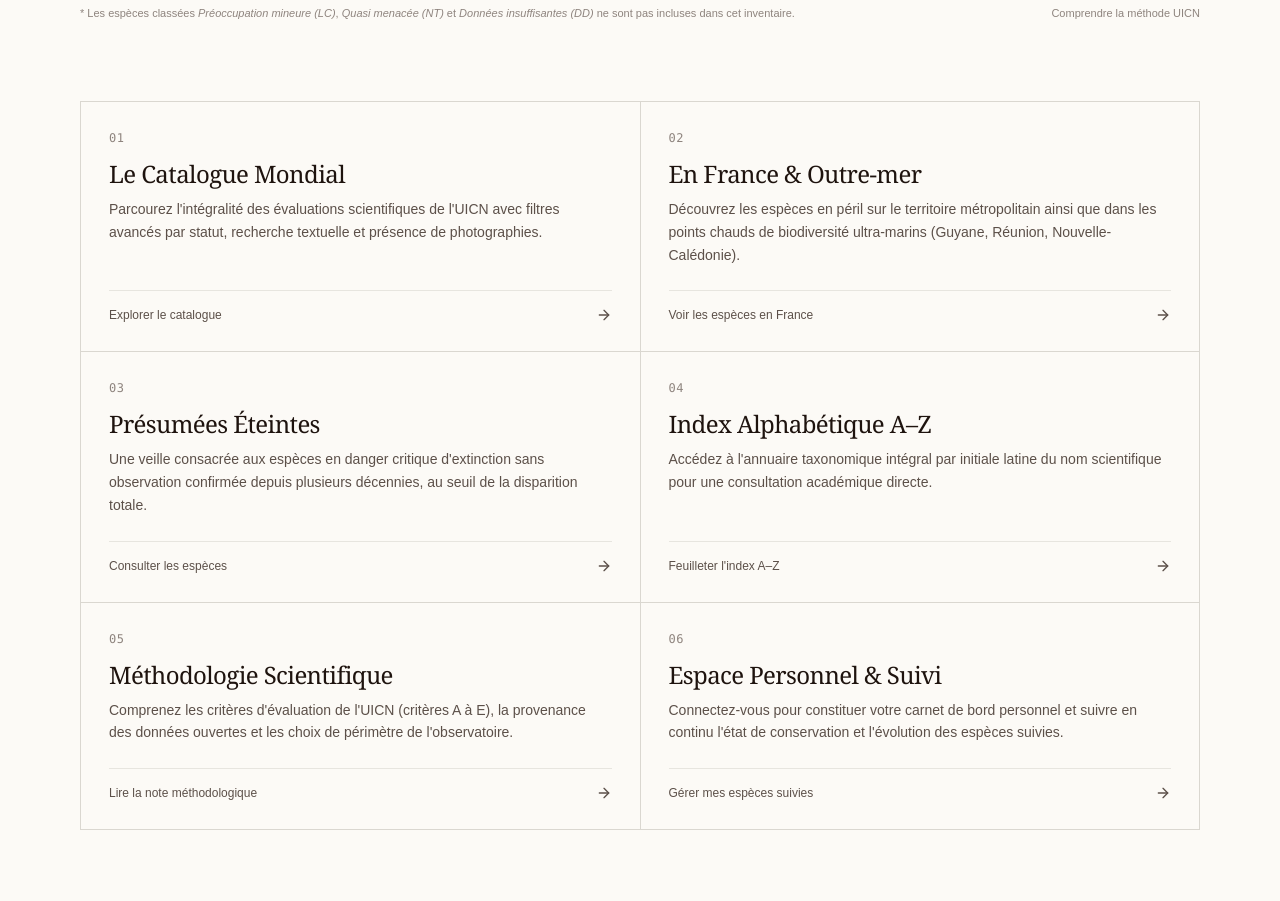
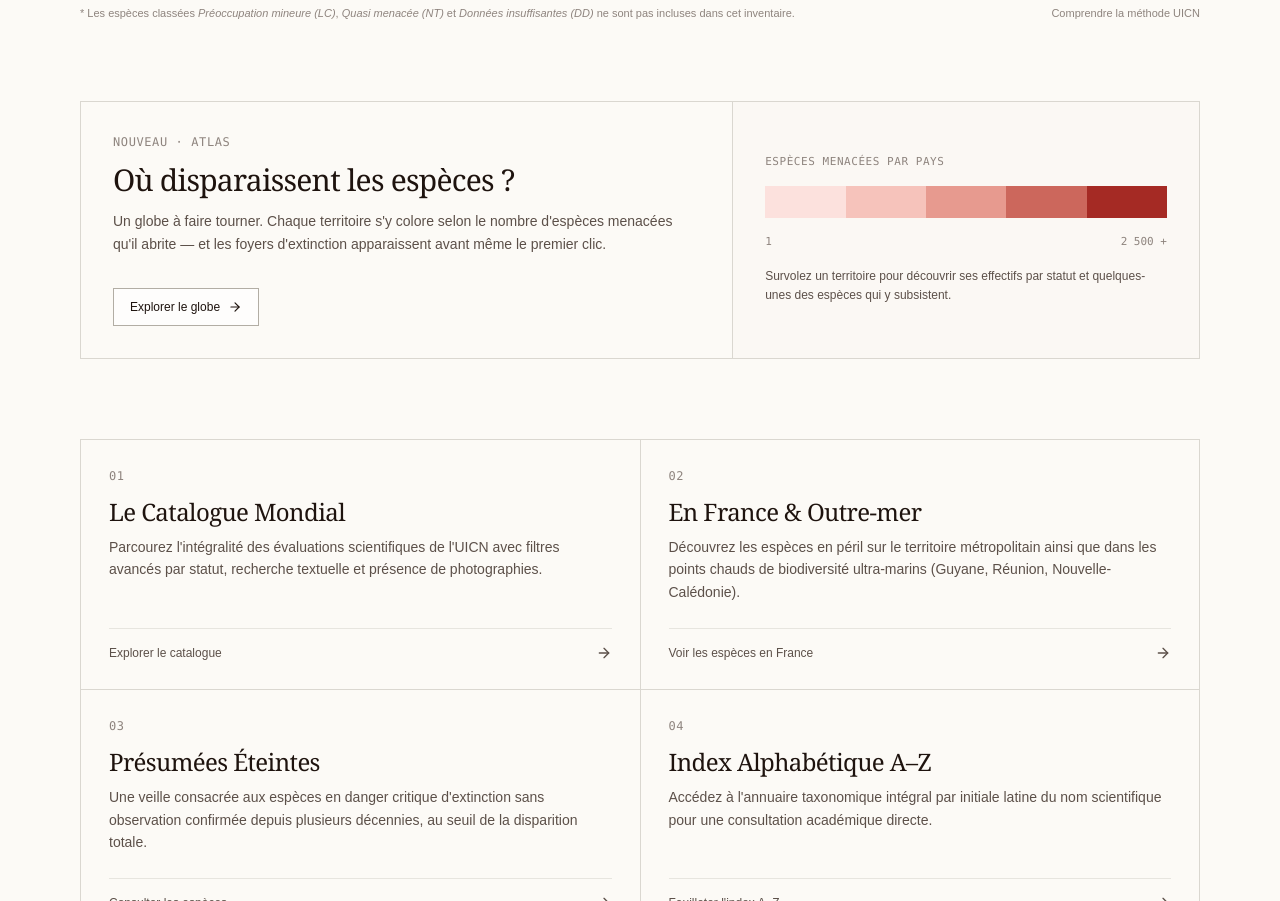
Before and after one commit to Benoux34/redlist, a React (Vite) app in the folder apps/web/: page / in a window 1280 px wide. Shown: the part 1034-1935 px from the top of the page. Built offline with nearby package versions, Linux system fonts and the light colour scheme; no server answers.

Commit message:
feat: atlas in homepage

```diff
--- a/apps/web/src/pages/atlas/country-panel/CountryPanel.tsx
+++ b/apps/web/src/pages/atlas/country-panel/CountryPanel.tsx
@@ -66,7 +66,10 @@ const CountryPanel = ({ index, selected, hovered }: Props) => {
                 <div key={row.code} className="flex flex-col gap-1">
                   <div className="flex items-baseline justify-between gap-2">
                     <span className="text-xs text-[var(--color-ink-muted)]">
-                      {row.label}
+                      {row.label}{" "}
+                      <span className="font-mono text-[var(--color-ink-faint)]">
+                        ({row.code})
+                      </span>
                     </span>
                     <span className="font-mono text-xs tabular-nums text-[var(--color-ink)]">
                       {numberFr.format(value)}
@@ -84,16 +87,6 @@ const CountryPanel = ({ index, selected, hovered }: Props) => {
                 </div>
               );
             })}
-          </div>
-
-          <div className="flex items-baseline justify-between gap-2 border-t border-[var(--color-paper-border)] pt-4">
-            <span className="text-xs text-[var(--color-ink-muted)]">
-              Disparues
-            </span>
-            <span className="font-mono text-xs tabular-nums text-[var(--color-ink)]">
-              {numberFr.format(snapshot.counts.EX)} éteintes ·{" "}
-              {numberFr.format(snapshot.counts.EW)} en captivité
-            </span>
           </div>
 
           {(isLoading || species.length > 0) && (
--- a/apps/web/src/pages/atlas/country-panel/utils.ts
+++ b/apps/web/src/pages/atlas/country-panel/utils.ts
@@ -1,9 +1,15 @@
 import type { CountryCategoryCounts } from "@app/contracts";
 
 const CATEGORY_ROWS = [
-  { code: "CR", label: "En danger critique", color: "#a52a24" },
-  { code: "EN", label: "En danger", color: "#9a5500" },
-  { code: "VU", label: "Vulnérable", color: "#946e00" },
+  { code: "EX", label: "Éteint", color: "var(--color-ink)" },
+  {
+    code: "EW",
+    label: "Éteint à l'état sauvage",
+    color: "var(--color-status-ew)",
+  },
+  { code: "CR", label: "En danger critique", color: "var(--color-status-cr)" },
+  { code: "EN", label: "En danger", color: "var(--color-status-en)" },
+  { code: "VU", label: "Vulnérable", color: "var(--color-status-vu)" },
 ] as const;
 
 const CHOROPLETH_STEPS = [
@@ -25,9 +31,16 @@ function choroplethColor(total: number | null): string {
 }
 
 function barWidth(value: number, counts: CountryCategoryCounts): string {
-  const max = Math.max(counts.CR, counts.EN, counts.VU, 1);
+  const max = Math.max(
+    counts.EX,
+    counts.EW,
+    counts.CR,
+    counts.EN,
+    counts.VU,
+    1,
+  );
 
-  return `${Math.max(2, Math.round((value / max) * 100))}%`;
+  return value === 0 ? "0%" : `${Math.max(2, Math.round((value / max) * 100))}%`;
 }
 
 const numberFr = new Intl.NumberFormat("fr-FR");
--- /dev/null
+++ b/apps/web/src/pages/home/home-atlas/HomeAtlas.tsx
@@ -0,0 +1,69 @@
+import { Link } from "react-router";
+import { ArrowRight } from "lucide-react";
+import { ATLAS_STEPS } from "./utils";
+
+const HomeAtlas = () => {
+  return (
+    <section className="mb-20 text-left">
+      <div className="border border-[var(--color-paper-border)] bg-transparent">
+        <div className="grid grid-cols-1 divide-y divide-[var(--color-paper-border)] lg:grid-cols-12 lg:divide-x lg:divide-y-0">
+          <div className="flex flex-col justify-between p-6 sm:p-8 lg:col-span-7">
+            <div>
+              <p className="mb-3 font-mono text-xs uppercase tracking-wider text-[var(--color-ink-faint)]">
+                Nouveau · Atlas
+              </p>
+
+              <h2 className="mb-3 font-serif text-2xl font-medium tracking-tight text-[var(--color-ink)] sm:text-3xl">
+                Où disparaissent les espèces ?
+              </h2>
+
+              <p className="max-w-xl text-sm leading-relaxed text-[var(--color-ink-muted)]">
+                Un globe à faire tourner. Chaque territoire s&apos;y colore
+                selon le nombre d&apos;espèces menacées qu&apos;il abrite — et
+                les foyers d&apos;extinction apparaissent avant même le premier
+                clic.
+              </p>
+            </div>
+
+            <Link
+              viewTransition
+              to="/atlas"
+              className="mt-8 inline-flex items-center gap-2 self-start border border-[var(--color-paper-border-strong)] bg-[var(--color-paper-card)] px-4 py-2.5 text-xs font-medium text-[var(--color-ink)] transition-colors hover:bg-[var(--color-paper-muted)]"
+            >
+              <span>Explorer le globe</span>
+              <ArrowRight className="size-3.5" />
+            </Link>
+          </div>
+
+          <div className="flex flex-col justify-center gap-4 bg-[var(--color-paper-muted)]/20 p-6 sm:p-8 lg:col-span-5">
+            <p className="font-mono text-[11px] uppercase tracking-wider text-[var(--color-ink-faint)]">
+              Espèces menacées par pays
+            </p>
+
+            <div className="flex">
+              {[...ATLAS_STEPS].reverse().map((step) => (
+                <span
+                  key={step.min}
+                  className="block h-8 flex-1"
+                  style={{ backgroundColor: step.color }}
+                />
+              ))}
+            </div>
+
+            <div className="flex items-baseline justify-between font-mono text-[11px] tabular-nums text-[var(--color-ink-faint)]">
+              <span>1</span>
+              <span>2 500 +</span>
+            </div>
+
+            <p className="text-xs leading-relaxed text-[var(--color-ink-muted)]">
+              Survolez un territoire pour découvrir ses effectifs par statut et
+              quelques-unes des espèces qui y subsistent.
+            </p>
+          </div>
+        </div>
+      </div>
+    </section>
+  );
+};
+
+export { HomeAtlas };
--- /dev/null
+++ b/apps/web/src/pages/home/home-atlas/utils.ts
@@ -0,0 +1,9 @@
+const ATLAS_STEPS = [
+  { min: 2500, color: "#a52a24", label: "2 500 +" },
+  { min: 1200, color: "#cc675c", label: "1 200" },
+  { min: 600, color: "#e79a8f", label: "600" },
+  { min: 250, color: "#f6c3bb", label: "250" },
+  { min: 1, color: "#fce1dd", label: "1" },
+] as const;
+
+export { ATLAS_STEPS };
--- a/apps/web/src/pages/home/index.tsx
+++ b/apps/web/src/pages/home/index.tsx
@@ -2,6 +2,7 @@ import { HomeHero } from "./home-hero/HomeHero";
 import { HomeCategories } from "./home-categories/HomeCategories";
 import { HomeSpeciesOfTheDay } from "./home-species-of-the-day/HomeSpeciesOfTheDay";
 import { HomePortals } from "./home-portals/HomePortals";
+import { HomeAtlas } from "./home-atlas/HomeAtlas";
 import { HomeManifesto } from "./home-manifesto/HomeManifesto";
 
 const Home = () => {
@@ -9,6 +10,7 @@ const Home = () => {
     <div className="py-8 md:py-12">
       <HomeHero />
       <HomeCategories />
+      <HomeAtlas />
       <HomePortals />
       <HomeSpeciesOfTheDay />
       <HomeManifesto />
```
